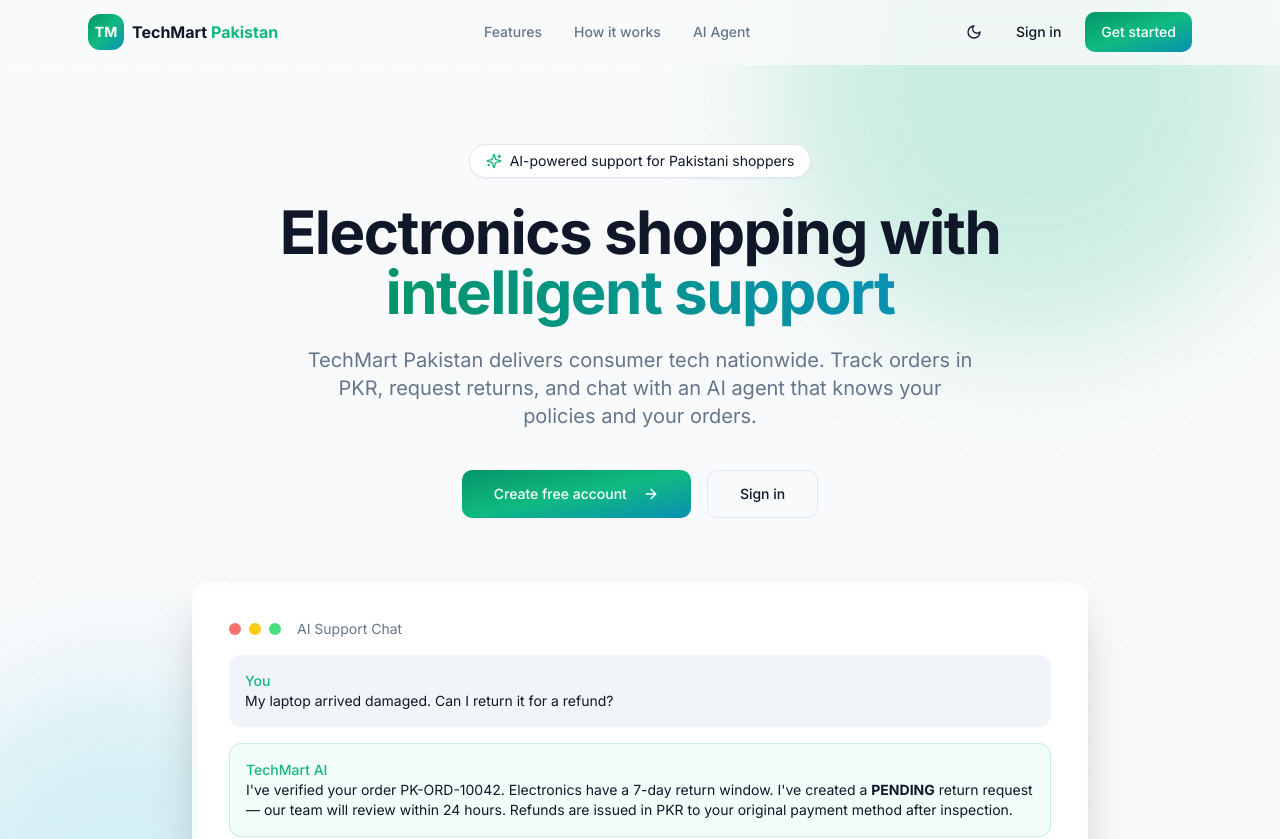
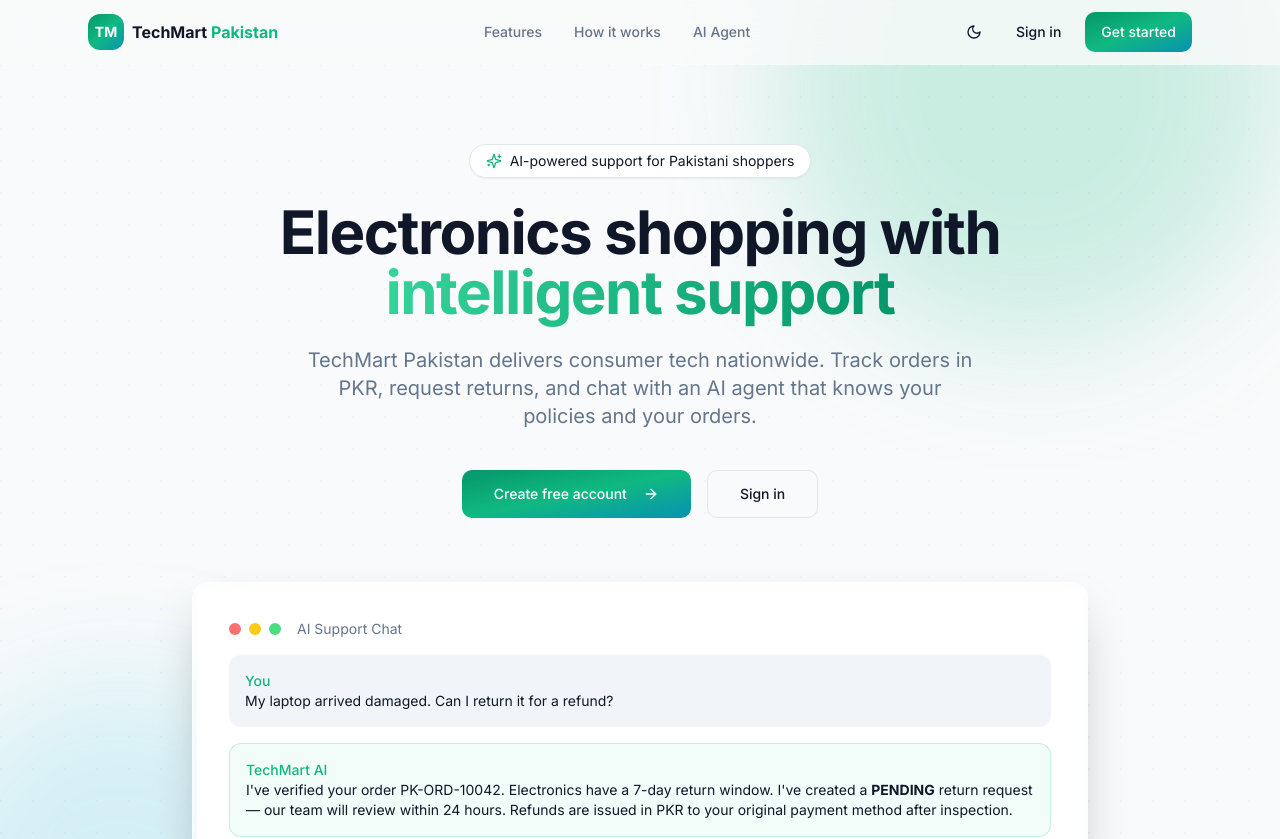
Before and after one commit to Marfooah/Techmart-pk, a Next.js app: page / in a window 1280 px wide. Shown: the top 839 px of the page. Built offline with nearby package versions, Linux system fonts and the light colour scheme.

Commit message:
Fix gradient - rt no longer invisible

```diff
--- a/src/app/globals.css
+++ b/src/app/globals.css
@@ -61,7 +61,7 @@
 
 @layer utilities {
   .text-gradient {
-    @apply bg-gradient-to-r from-emerald-600 to-cyan-600 bg-clip-text text-transparent;
+    @apply bg-gradient-to-r from-emerald-400 to-emerald-600 bg-clip-text text-transparent;
   }
   .bg-gradient-brand {
     @apply bg-gradient-to-br from-emerald-600 via-emerald-500 to-cyan-600;
```
